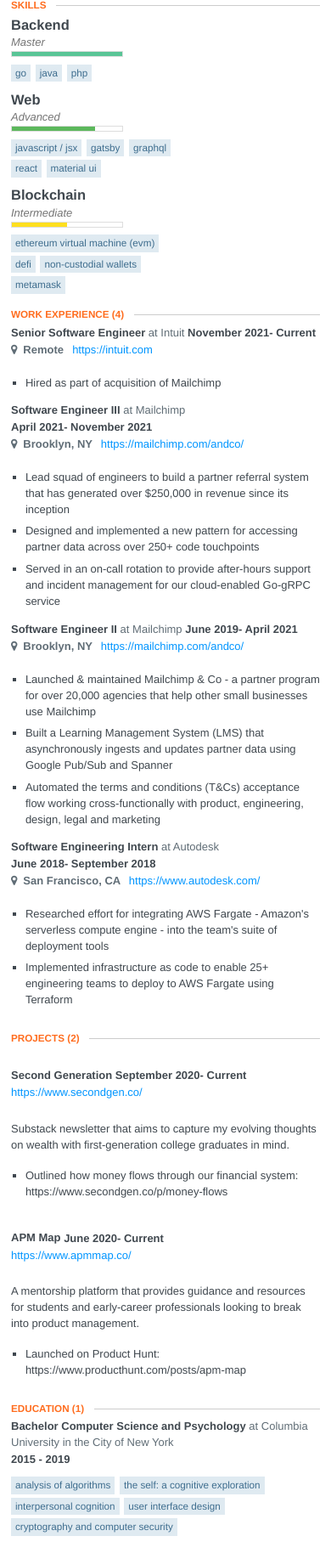
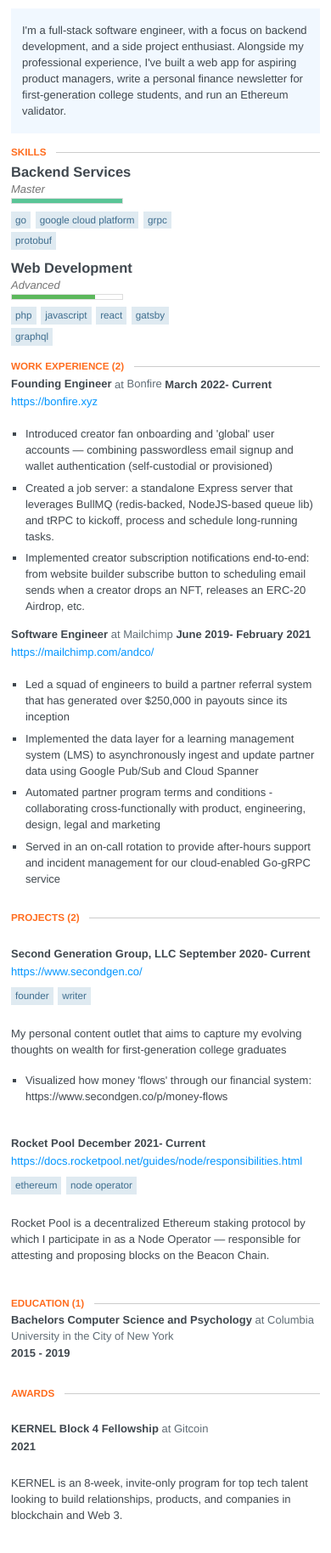
Before and after one commit to jf2978/jf2978.github.io, a website: page short-resume.html in a window 390 px wide. Shown: the part 172-2000 px from the top of the page at 85% size. Drawn offline with Linux system fonts and the light colour scheme.

Commit message:
resume update

```diff
--- a/short-resume.html
+++ b/short-resume.html
@@ -823,6 +823,11 @@
     		</div>
     	</header>
 
+    	<section class="section main-summary">
+    		<section>
+    			<div><p>I'm a full-stack software engineer, with a focus on backend development, and a side project enthusiast. Alongside my professional experience, I've built a web app for aspiring product managers, write a personal finance newsletter for first-generation college students, and run an Ethereum validator.</p></div>
+    		</section>
+    	</section>
 
     <section class="section margin1">
     	<header>
@@ -831,7 +836,7 @@
     	<section id="skills">
     		<div class="item">
     			<h3 class="name">
-    				Backend
+    				Backend Services
     			</h3>
 
     			<div class="level master">
@@ -840,13 +845,14 @@
     			</div>
     			<ul class="keywords">
     				<li>Go</li>
-    				<li>Java</li>
-    				<li>PHP</li>
+    				<li>Google Cloud Platform</li>
+    				<li>gRPC</li>
+    				<li>protobuf</li>
     			</ul>
     		</div>
     		<div class="item">
     			<h3 class="name">
-    				Web
+    				Web Development
     			</h3>
 
     			<div class="level advanced">
@@ -854,34 +860,18 @@
     				<div class="bar"></div>
     			</div>
     			<ul class="keywords">
-    				<li>JavaScript / JSX</li>
+    				<li>PHP</li>
+    				<li>JavaScript</li>
+    				<li>React</li>
     				<li>Gatsby</li>
     				<li>GraphQL</li>
-    				<li>React</li>
-    				<li>Material UI</li>
-    			</ul>
-    		</div>
-    		<div class="item">
-    			<h3 class="name">
-    				Blockchain
-    			</h3>
-
-    			<div class="level intermediate">
-    				<em>Intermediate</em>
-    				<div class="bar"></div>
-    			</div>
-    			<ul class="keywords">
-    				<li>Ethereum Virtual Machine (EVM)</li>
-    				<li>DeFi</li>
-    				<li>Non-Custodial Wallets</li>
-    				<li>Metamask</li>
     			</ul>
     		</div>
     	</section>
     </section>
     <section class="section">
       <header>
-        <h2 class='section-title'>Work Experience <span class="item-count">(4)</span></h2>
+        <h2 class='section-title'>Work Experience <span class="item-count">(2)</span></h2>
       </header>
 
       <section id="work">
@@ -889,23 +879,21 @@
 
 
     			<header>
-    				<div class="position">Senior Software Engineer</div>
-    				<div class="company">Intuit</div>
+    				<div class="position">Founding Engineer</div>
+    				<div class="company">Bonfire</div>
     				<div class="date">
-    				  <span class="startDate">November 2021</span>
+    				  <span class="startDate">March 2022</span>
     					<span class="endDate">- Current</span>
     				</div>
     			</header>
 
-    			<span class="location">
-    				<span class="fa fa-map-marker"></span>
-    				<span class="region">Remote</span>
-    			</span>
         	<span class="website">
-        		<a target="_blank" href="https://intuit.com">https://intuit.com</a>
+        		<a target="_blank" href="https://bonfire.xyz">https://bonfire.xyz</a>
         	</span>      	<div class="item" id="work-item">
             <ul class="highlights">
-                <li><p>Hired as part of acquisition of Mailchimp</p></li>
+                <li><p>Introduced creator fan onboarding and 'global' user accounts — combining passwordless email signup and wallet authentication (self-custodial or provisioned)</p></li>
+                <li><p>Created a job server: a standalone Express server that leverages BullMQ (redis-backed, NodeJS-based queue lib) and tRPC to kickoff, process and schedule long-running tasks.</p></li>
+                <li><p>Implemented creator subscription notifications end-to-end: from website builder subscribe button to scheduling email sends when a creator drops an NFT, releases an ERC-20 Airdrop, etc.</p></li>
             </ul>
         	</div>
         </section>
@@ -913,79 +901,22 @@
 
 
     			<header>
-    				<div class="position">Software Engineer III</div>
+    				<div class="position">Software Engineer</div>
     				<div class="company">Mailchimp</div>
     				<div class="date">
-    				  <span class="startDate">April 2021</span>
-    					<span class="endDate">- November 2021</span>
+    				  <span class="startDate">June 2019</span>
+    					<span class="endDate">- February 2021</span>
     				</div>
     			</header>
 
-    			<span class="location">
-    				<span class="fa fa-map-marker"></span>
-    				<span class="city">Brooklyn,</span>
-    				<span class="region">NY</span>
-    			</span>
         	<span class="website">
         		<a target="_blank" href="https://mailchimp.com/andco/">https://mailchimp.com/andco/</a>
         	</span>      	<div class="item" id="work-item">
             <ul class="highlights">
-                <li><p>Lead squad of engineers to build a partner referral system that has generated over $250,000 in revenue since its inception</p></li>
-                <li><p>Designed and implemented a new pattern for accessing partner data across over 250+ code touchpoints</p></li>
+                <li><p>Led a squad of engineers to build a partner referral system that has generated over $250,000 in payouts since its inception</p></li>
+                <li><p>Implemented the data layer for a learning management system (LMS) to asynchronously ingest and update partner data using Google Pub/Sub and Cloud Spanner</p></li>
+                <li><p>Automated partner program terms and conditions - collaborating cross-functionally with product, engineering, design, legal and marketing</p></li>
                 <li><p>Served in an on-call rotation to provide after-hours support and incident management for our cloud-enabled Go-gRPC service</p></li>
-            </ul>
-        	</div>
-        </section>
-        <section class="work-item">
-
-
-    			<header>
-    				<div class="position">Software Engineer II</div>
-    				<div class="company">Mailchimp</div>
-    				<div class="date">
-    				  <span class="startDate">June 2019</span>
-    					<span class="endDate">- April 2021</span>
-    				</div>
-    			</header>
-
-    			<span class="location">
-    				<span class="fa fa-map-marker"></span>
-    				<span class="city">Brooklyn,</span>
-    				<span class="region">NY</span>
-    			</span>
-        	<span class="website">
-        		<a target="_blank" href="https://mailchimp.com/andco/">https://mailchimp.com/andco/</a>
-        	</span>      	<div class="item" id="work-item">
-            <ul class="highlights">
-                <li><p>Launched & maintained Mailchimp & Co - a partner program for over 20,000 agencies that help other small businesses use Mailchimp</p></li>
-                <li><p>Built a Learning Management System (LMS) that asynchronously ingests and updates partner data using Google Pub/Sub and Spanner</p></li>
-                <li><p>Automated the terms and conditions (T&Cs) acceptance flow working cross-functionally with product, engineering, design, legal and marketing</p></li>
-            </ul>
-        	</div>
-        </section>
-        <section class="work-item">
-
-
-    			<header>
-    				<div class="position">Software Engineering Intern</div>
-    				<div class="company">Autodesk</div>
-    				<div class="date">
-    				  <span class="startDate">June 2018</span>
-    					<span class="endDate">- September 2018</span>
-    				</div>
-    			</header>
-
-    			<span class="location">
-    				<span class="fa fa-map-marker"></span>
-    				<span class="city">San Francisco,</span>
-    				<span class="region">CA</span>
-    			</span>
-        	<span class="website">
-        		<a target="_blank" href="https://www.autodesk.com/">https://www.autodesk.com/</a>
-        	</span>      	<div class="item" id="work-item">
-            <ul class="highlights">
-                <li><p>Researched effort for integrating AWS Fargate - Amazon's serverless compute engine - into the team's suite of deployment tools</p></li>
-                <li><p>Implemented infrastructure as code to enable 25+ engineering teams to deploy to AWS Fargate using Terraform</p></li>
             </ul>
         	</div>
         </section>
@@ -1001,7 +932,7 @@
             <label for="project-item-0"></label>
 
           <header>
-            <div class="position">Second Generation</div>
+            <div class="position">Second Generation Group, LLC</div>
             <div class="date">
               <span class="startDate">September 2020</span>
               <span class="endDate">- Current</span>
@@ -1010,12 +941,16 @@
           <span class="website">
             <a target="_blank" href="https://www.secondgen.co/">https://www.secondgen.co/</a>
           </span>
+          <ul class="keywords">
+              <li>Founder</li>
+              <li>Writer</li>
+          </ul>
           <div class="item">
             <div class="summary">
-              <p><p>Substack newsletter that aims to capture my evolving thoughts on wealth with first-generation college graduates in mind.</p></p>
+              <p><p>My personal content outlet that aims to capture my evolving thoughts on wealth for first-generation college graduates</p></p>
             </div>
             <ul class="highlights">
-                <li><p>Outlined how money flows through our financial system: https://www.secondgen.co/p/money-flows</p></li>
+                <li><p>Visualized how money 'flows' through our financial system: https://www.secondgen.co/p/money-flows</p></li>
             </ul>
           </div>
         </section>
@@ -1024,22 +959,23 @@
             <label for="project-item-1"></label>
 
           <header>
-            <div class="position">APM Map</div>
+            <div class="position">Rocket Pool</div>
             <div class="date">
-              <span class="startDate">June 2020</span>
+              <span class="startDate">December 2021</span>
               <span class="endDate">- Current</span>
             </div>
           </header>
           <span class="website">
-            <a target="_blank" href="https://www.apmmap.co/">https://www.apmmap.co/</a>
+            <a target="_blank" href="https://docs.rocketpool.net/guides/node/responsibilities.html">https://docs.rocketpool.net/guides/node/responsibilities.html</a>
           </span>
+          <ul class="keywords">
+              <li>Ethereum</li>
+              <li>Node Operator</li>
+          </ul>
           <div class="item">
             <div class="summary">
-              <p><p>A mentorship platform that provides guidance and resources for students and early-career professionals looking to break into product management.</p></p>
+              <p><p>Rocket Pool is a decentralized Ethereum staking protocol by which I participate in as a Node Operator — responsible for attesting and proposing blocks on the Beacon Chain.</p></p>
             </div>
-            <ul class="highlights">
-                <li><p>Launched on Product Hunt: https://www.producthunt.com/posts/apm-map</p></li>
-            </ul>
           </div>
         </section>
       </section>
@@ -1054,7 +990,7 @@
           <header>
             <div class="header-left">
               <div class="studyType">
-                Bachelor
+                Bachelors
               </div>
               <div class="area">
                 Computer Science and Psychology
@@ -1074,13 +1010,6 @@
           </header>
 
 
-          <ul class="courses">
-            <li>Analysis of Algorithms</li>
-            <li>The Self: A Cognitive Exploration</li>
-            <li>Interpersonal Cognition</li>
-            <li>User Interface Design</li>
-            <li>Cryptography and Computer Security</li>
-          </ul>
 
           <div class="item">
           </div>
@@ -1099,6 +1028,30 @@
           <header>
             <div class="header-left">
               <div class="title">
+                KERNEL Block 4 Fellowship
+              </div>
+              <div class="awarder">
+                Gitcoin
+              </div>
+            </div>
+            <div class="date">
+              2021
+            </div>
+          </header>
+
+          <div class="item">
+            <div class="summary">
+              <p><p>KERNEL is an 8-week, invite-only program for top tech talent looking to build relationships, products, and companies in blockchain and Web 3.</p></p>
+            </div>
+          </div>
+        </section>
+        <section class="award-item">
+            <input id="award-item-1" type="checkbox" class="toggle-item" />
+            <label for="award-item-1"></label>
+
+          <header>
+            <div class="header-left">
+              <div class="title">
                 Palantir Future Scholarship
               </div>
               <div class="awarder">
@@ -1112,13 +1065,13 @@
 
           <div class="item">
             <div class="summary">
-              <p><p>The Palantir Future Scholarship celebrates and supports students from underrepresented racial/ethnic groups in STEM who are beginning careers in technology. I was one of 10 scholarship finalists chosen and invited to visit Palantir's Washington, D.C. office for a full-day, all-expenses paid, developmental workshop.</p></p>
+              <p><p>The Palantir Future Scholarship celebrates and supports students from underrepresented racial/ethnic groups in STEM who are beginning careers in technology. I was one of 10 scholarship recipients and was invited to visit Palantir's Washington, D.C. office for a full-day, all-expenses paid, developmental workshop.</p></p>
             </div>
           </div>
         </section>
         <section class="award-item">
-            <input id="award-item-1" type="checkbox" class="toggle-item" />
-            <label for="award-item-1"></label>
+            <input id="award-item-2" type="checkbox" class="toggle-item" />
+            <label for="award-item-2"></label>
 
           <header>
             <div class="header-left">
```
Also changed, not shown: resume.html (+57 -34 lines), resume.json (+36 -24 lines), short.resume.json (+16 -14 lines).
